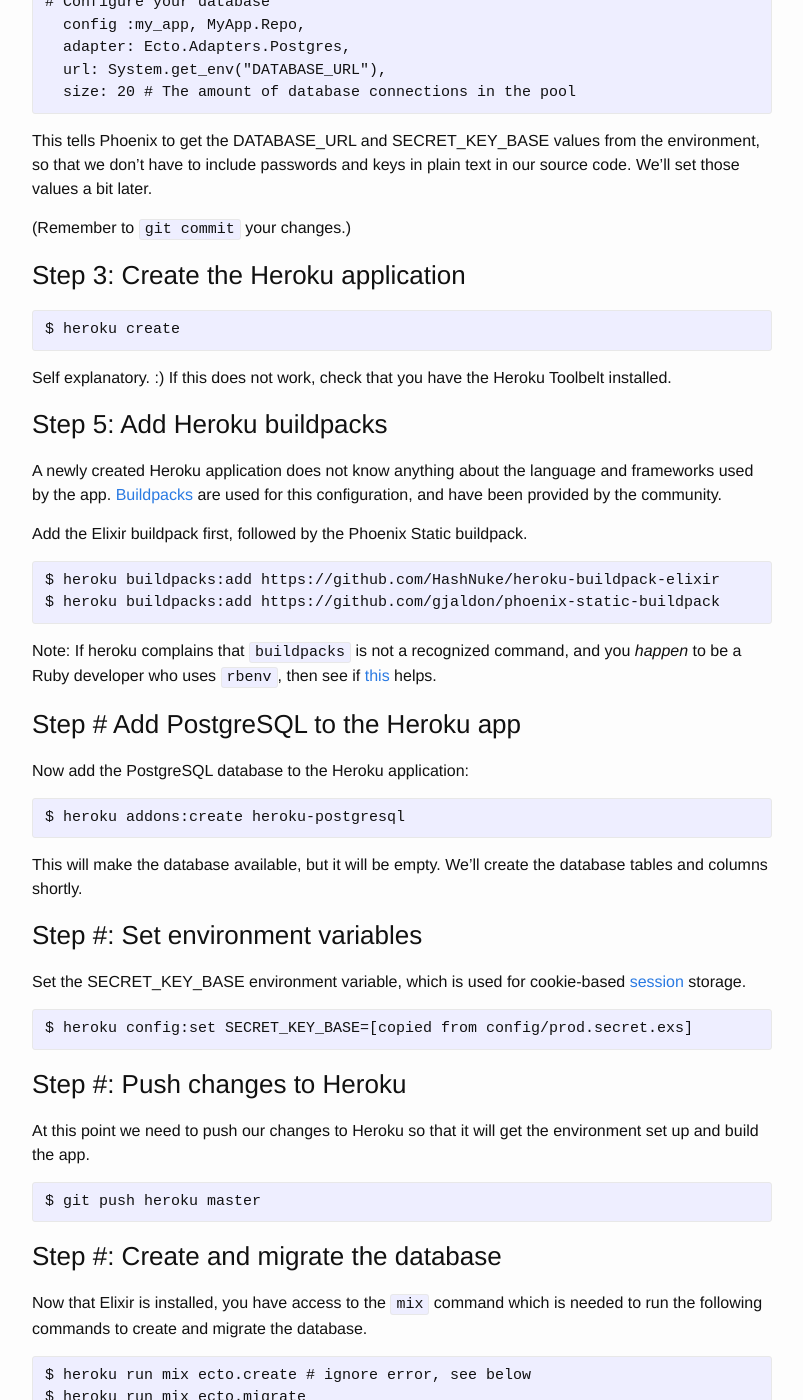
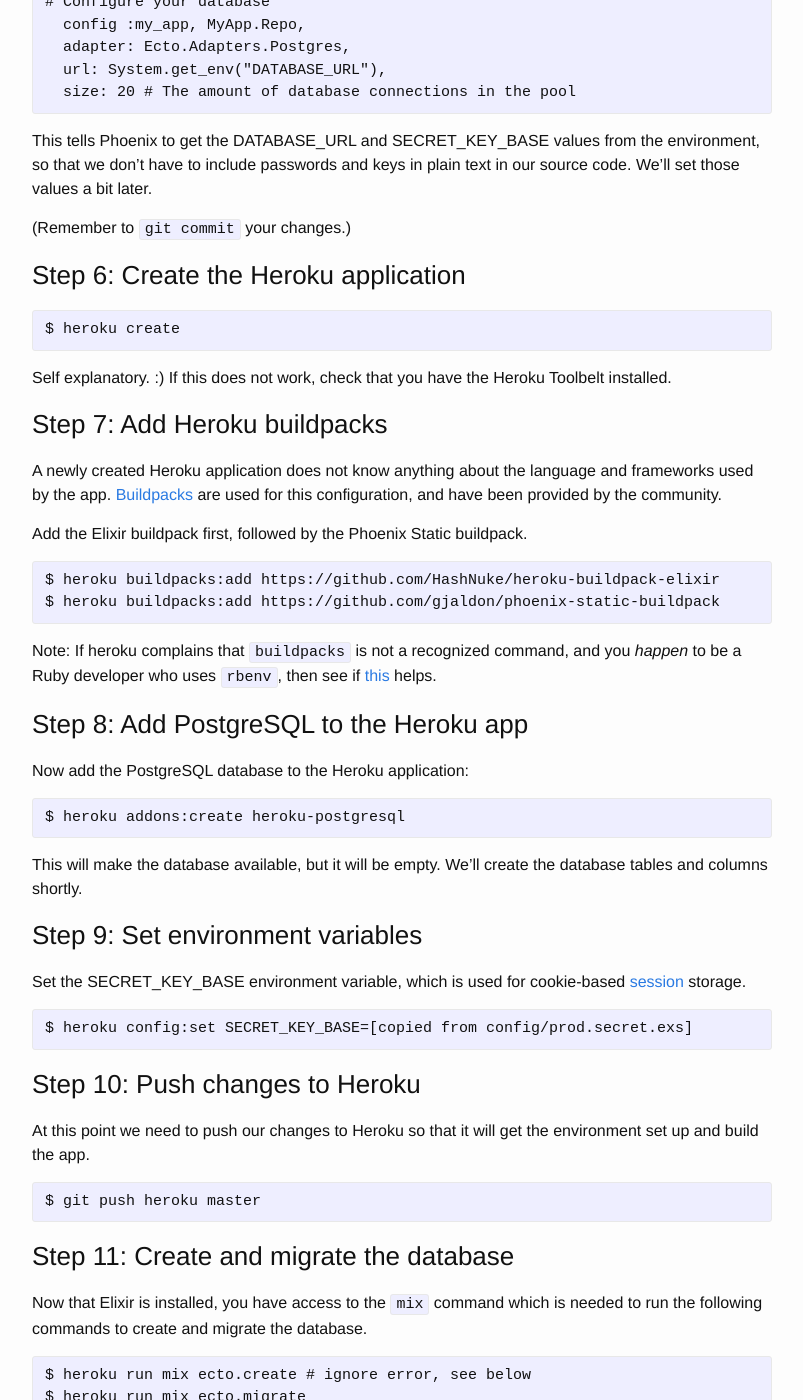
Before and after one commit to wsmoak/wsmoak.github.io, a Jekyll site: the page built from _posts/2015-07-12-phoenix-and-ecto-from-mix-new-to-heroku.md, in a window 1280 px wide and 1400 px high, scrolled down 2674 px. Shown: the whole window, without its empty margins (238-1041 px from the left). Built offline with Jekyll 4.4.1, drawn with Linux system fonts in a browser that asks for light colours; comment, search, counter and statistics services are not loaded; some of the changed text lies outside the part shown.

Commit message:
Re-number steps

```diff
--- a/_posts/2015-07-12-phoenix-and-ecto-from-mix-new-to-heroku.md
+++ b/_posts/2015-07-12-phoenix-and-ecto-from-mix-new-to-heroku.md
@@ -121,7 +121,7 @@
 
 (Remember to `git commit` your changes.)
 
-### Step 3: Create the Heroku application
+### Step 6: Create the Heroku application
 
 <pre>
 $ heroku create
@@ -129,7 +129,7 @@
 
 Self explanatory. :)  If this does not work, check that you have the Heroku Toolbelt installed.
 
-### Step 5: Add Heroku buildpacks
+### Step 7: Add Heroku buildpacks
 
 A newly created Heroku application does not know anything about the language and frameworks used by the app. [Buildpacks][buildpacks] are used for this configuration, and have been provided by the community.
 
@@ -143,7 +143,7 @@
 Note: If heroku complains that `buildpacks` is not a recognized command, and you _happen_ to be a Ruby developer who uses `rbenv`, then see if [this](http://wiki.wsmoak.net/cgi-bin/wiki.pl?HerokuRbenv) helps.
 
 
-### Step # Add PostgreSQL to the Heroku app
+### Step 8: Add PostgreSQL to the Heroku app
 
 Now add the PostgreSQL database to the Heroku application:
 
@@ -153,7 +153,7 @@
 
 This will make the database available, but it will be empty.  We'll create the database tables and columns shortly.
 
-### Step #: Set environment variables
+### Step 9: Set environment variables
 
 Set the SECRET_KEY_BASE environment variable, which is used for cookie-based [session][sessions] storage.
 
@@ -161,7 +161,7 @@
 $ heroku config:set SECRET_KEY_BASE=[copied from config/prod.secret.exs]
 </pre>
 
-### Step #: Push changes to Heroku
+### Step 10: Push changes to Heroku
 
 At this point we need to push our changes to Heroku so that it will get the environment set up and build the app.
 
@@ -169,7 +169,7 @@
 $ git push heroku master
 </pre>
 
-### Step #: Create and migrate the database
+### Step 11: Create and migrate the database
 
 Now that Elixir is installed, you have access to the `mix` command which is needed to run the following commands to create and migrate the database.
 
@@ -187,7 +187,7 @@
 
 According to <http://stackoverflow.com/questions/17300341/migrate-not-working-on-heroku> and in my experience, this can safely be ignored.
 
-# Step 3: Success!
+# Step 12: Success!
 
 And finally:
 <pre>
```
Also changed, not shown: other parts of _posts/2015-07-12-phoenix-and-ecto-from-mix-new-to-heroku.md (+1 -1 lines).
